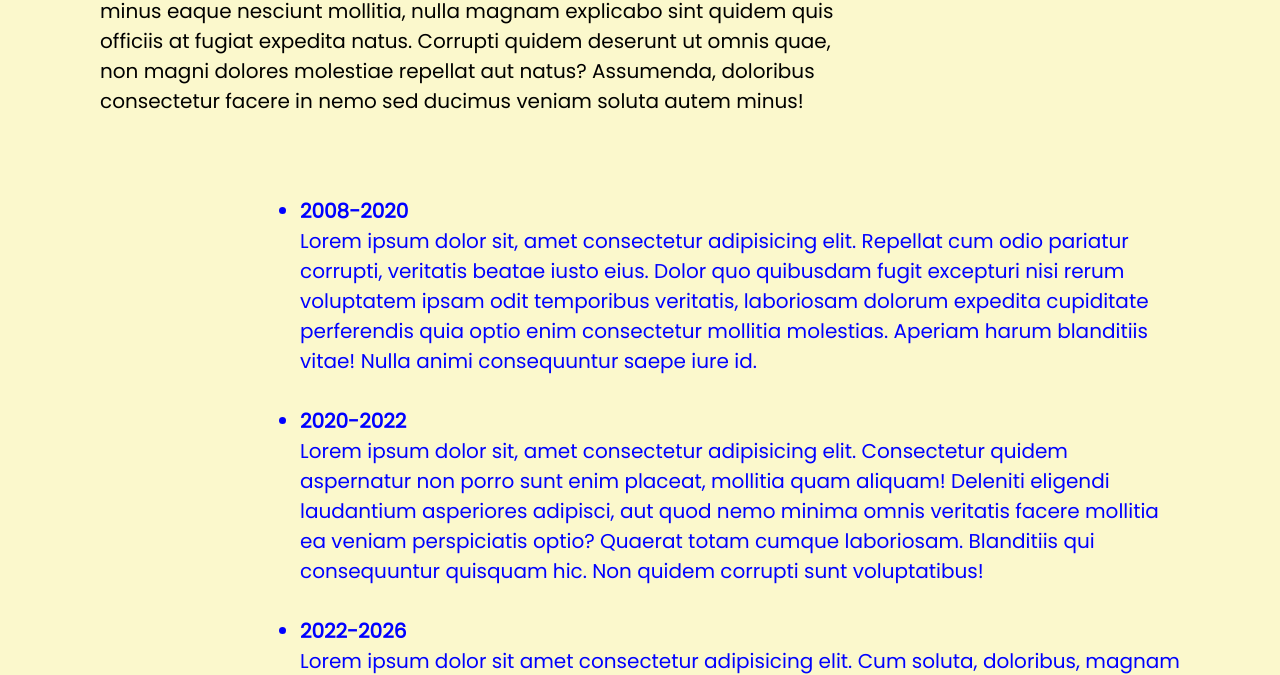
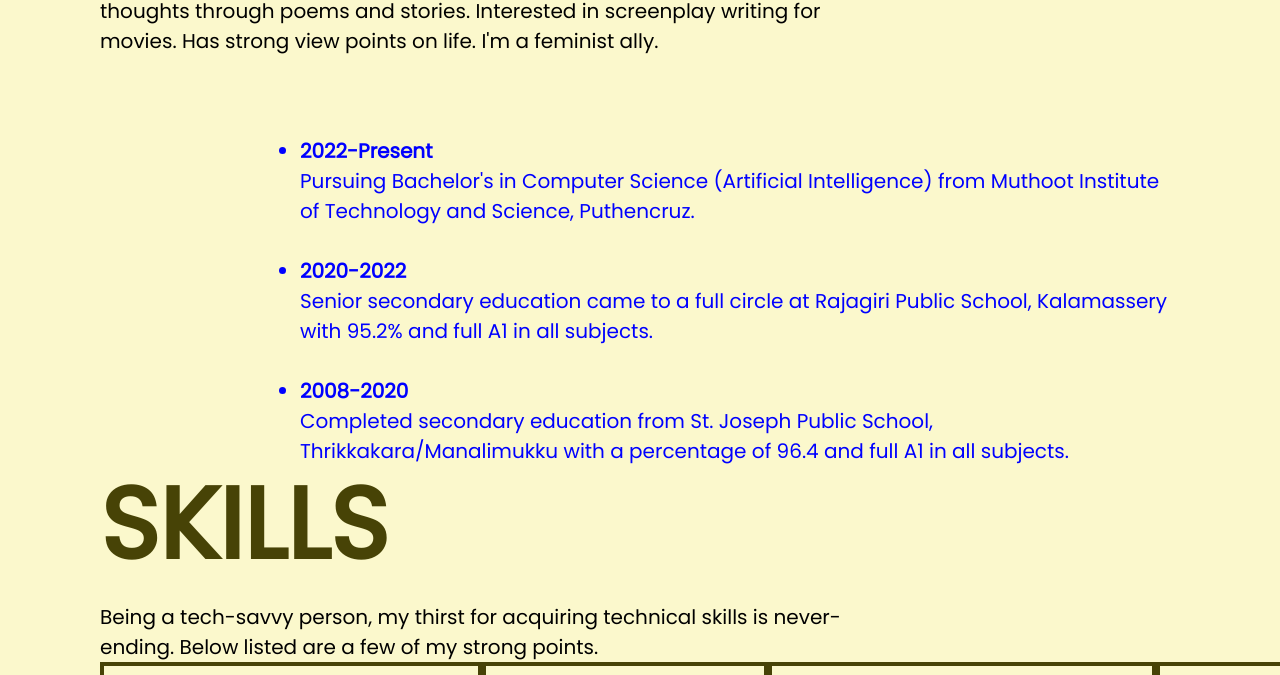
Before and after one commit to joel0611/Portfolio, a plain HTML site: page index.html in a window 1280 px wide. Shown: the part 729-1404 px from the top of the page. Drawn offline with Linux system fonts and the light colour scheme.

Commit message:
Update index.html

```diff
--- a/index.html
+++ b/index.html
@@ -41,19 +41,19 @@
             <div>
                 <h2 class="brown_head">ABOUT</h2>
                 <div class="about_para">
-                    Lorem ipsum dolor sit amet consectetur adipisicing elit. Voluptas, voluptate minus eaque nesciunt mollitia, nulla magnam explicabo sint quidem quis officiis at fugiat expedita natus. Corrupti quidem deserunt ut omnis quae, non magni dolores molestiae repellat aut natus? Assumenda, doloribus consectetur facere in nemo sed ducimus veniam soluta autem minus!
+                    A tech-savvy, bilingual scripturient who loves to express emotions and thoughts through poems and stories. Interested in screenplay writing for movies. Has strong view points on life. I'm a feminist ally.
                 </div>
             </div>
             <div class="about_exp">
                 <ul>
-                    <li><b>2008-2020</b><br>
-                        Lorem ipsum dolor sit, amet consectetur adipisicing elit. Repellat cum odio pariatur corrupti, veritatis beatae iusto eius. Dolor quo quibusdam fugit excepturi nisi rerum voluptatem ipsam odit temporibus veritatis, laboriosam dolorum expedita cupiditate perferendis quia optio enim consectetur mollitia molestias. Aperiam harum blanditiis vitae! Nulla animi consequuntur saepe iure id.
+                    <li><b>2022-Present</b><br>
+                        Pursuing Bachelor's in Computer Science (Artificial Intelligence) from Muthoot Institute of Technology and Science, Puthencruz.
                     </li>
                     <li><b>2020-2022</b><br>
-                        Lorem ipsum dolor sit, amet consectetur adipisicing elit. Consectetur quidem aspernatur non porro sunt enim placeat, mollitia quam aliquam! Deleniti eligendi laudantium asperiores adipisci, aut quod nemo minima omnis veritatis facere mollitia ea veniam perspiciatis optio? Quaerat totam cumque laboriosam. Blanditiis qui consequuntur quisquam hic. Non quidem corrupti sunt voluptatibus!
+                        Senior secondary education came to a full circle at Rajagiri Public School, Kalamassery with 95.2% and full A1 in all subjects.
                     </li>
-                    <li><b>2022-2026</b><br>
-                        Lorem ipsum dolor sit amet consectetur adipisicing elit. Cum soluta, doloribus, magnam fugit molestiae incidunt error doloremque in dolorem saepe, placeat minus! Nostrum dolores sed ex fugiat alias at consequuntur.
+                    <li><b>2008-2020</b><br>
+                        Completed secondary education from St. Joseph Public School, Thrikkakara/Manalimukku with a percentage of 96.4 and full A1 in all subjects.
                     </li>
                 </ul>
             </div>
@@ -61,7 +61,7 @@
         <!-- about section ends here -->
         <section id="skills">
             <div><h2 class="brown_head">SKILLS</h2>
-                <p class="about_para">Lorem ipsum dolor sit amet consectetur adipisicing elit. Nobis, rerum. Maxime aliquam deleniti, itaque modi unde porro officiis nesciunt fugiat inventore minus voluptate sit nemo fugit eius ratione quasi minima.</p>
+                <p class="about_para">Being a tech-savvy person, my thirst for acquiring technical skills is never-ending. Below listed are a few of my strong points.</p>
             </div>
             <div class="skill_container">
                 <div class="skill_item">
@@ -95,6 +95,8 @@
                     <a href="https://github.com/joel0611">GitHub</a><br>
                     <a href="https://www.linkedin.com/in/joel-basil-kurian-348517232/">LinkedIn</a><br>
                     <a href="https://www.instagram.com/__joelism__/">Instagram</a><br>
+                    Email: ergonomics512@gmail.com
+                           22ct013@mgits.ac.in
                 </div>
             </div>
         </section>
```
